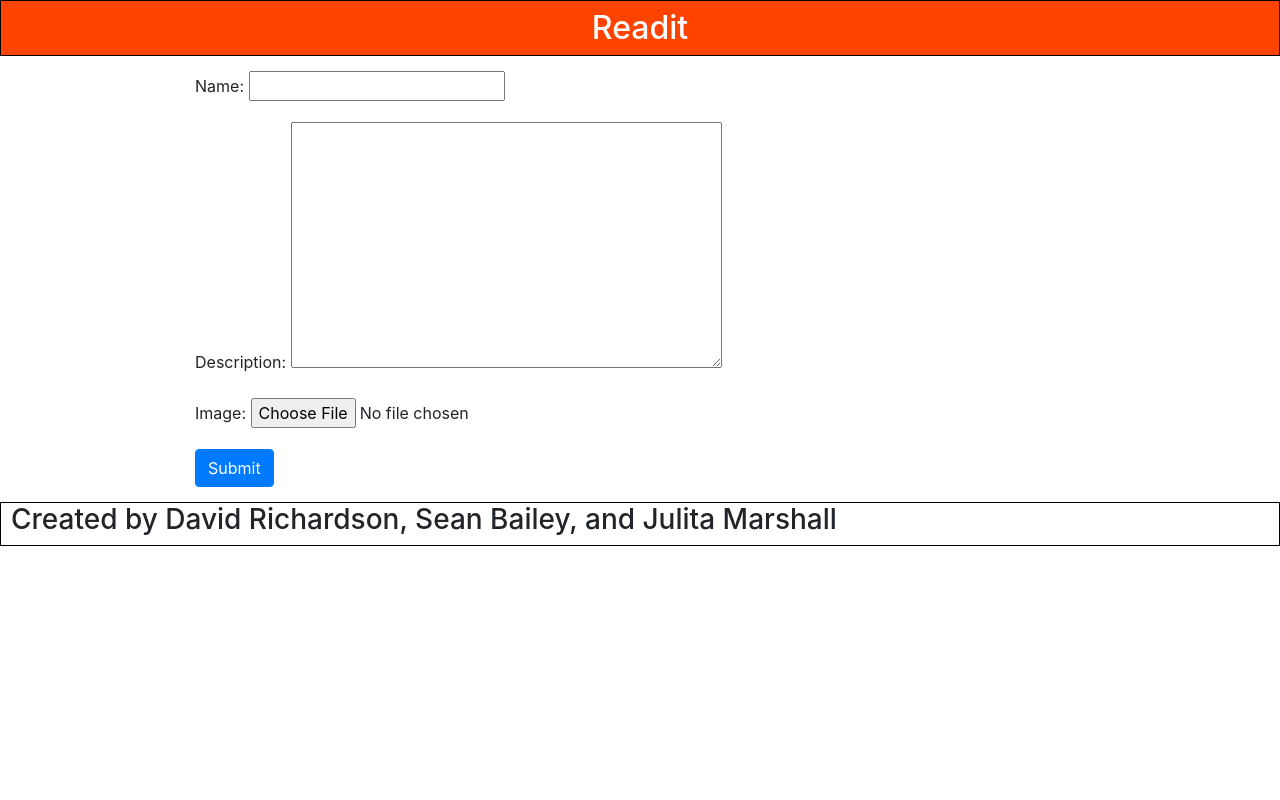
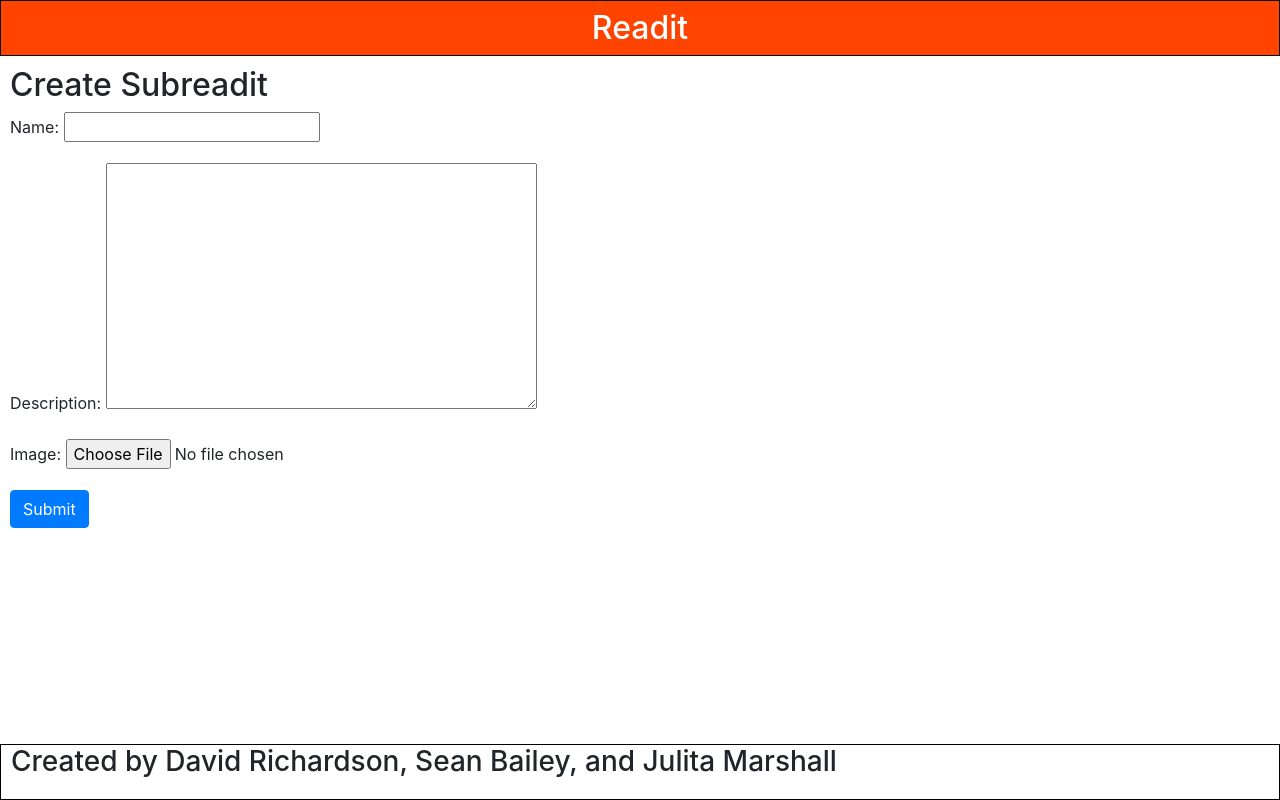
Before and after one commit to Jules8534/Readit-capstone, a Django app: page /new/ in a window 1280 px wide. Run offline with Django 3.2, Linux system fonts and the light colour scheme; the visitor is signed in with stand-in values (Sample User, id 1); some libraries are stand-ins or nearby versions.

Commit message:
even more stylin'

```diff
--- a/readit_site/templates/base.html
+++ b/readit_site/templates/base.html
@@ -8,7 +8,6 @@
       crossorigin="anonymous"
     />
   </head>
-
   <body>
     <div
       style="
@@ -16,15 +15,16 @@
         background: #ff4301;
         color: White;
         padding-top: 8px;
+        height: 7vh;
       "
     >
-      <h2 class="text-center">Readit</h2>
+    <h2 class="text-center"><a href={% url 'homepage' %} style='text-decoration: none; color: white;'>Readit</a></h2>
     </div>
-
-    {% block content %} {% endblock %}
-
+    <div style="min-height: 86vh; padding: 10px;">
+        {% block content %} {% endblock %}
+    </div>
     <footer>
-      <div style="border: 1px solid #000; padding-left: 10px;">
+      <div style="border: 1px solid #000; padding-left: 10px; height: 7vh;">
         <h3>Created by David Richardson, Sean Bailey, and Julita Marshall</h3>
       </div>
     </footer>
--- a/readit_site/templates/create_subreadit.html
+++ b/readit_site/templates/create_subreadit.html
@@ -1,36 +1,13 @@
 {% extends 'base.html' %} {% load static %} {% block content %}
-<style type="text/css">
-  .create-form {
-    width: 100%;
-    max-width: 100%;
-    padding: 15px;
-    margin: auto;
-  }
-  .submit-button {
-    max-width: 200px;
-  }
-</style>
 
+<h2>Create Subreadit</h2>
 <!-- https://docs.djangoproject.com/en/3.0/ref/request-response/#django.http.HttpRequest.FILES -->
-<div class="container">
-  <div class="row">
-    <div class="col-lg-7 offset-lg-1">
-      <form
-        class="create-form"
-        method="POST"
-        action=""
-        enctype="multipart/form-data"
-      >
+<form class="create-form" method="POST" action="" enctype="multipart/form-data">
   {% csrf_token %} {{form.as_p}}
-        <button class="submit-button btn btn-primary btn block" type="submit">
+  <button class="submit-button btn btn-primary" type="submit">
     Submit
   </button>
 </form>
 {% if errors %}
 <p>{{errors}}</p>
-      {% endif %}
-    </div>
-  </div>
-</div>
-
-{% endblock %}
+{% endif %} {% endblock %}
--- a/readit_site/templates/loginform.html
+++ b/readit_site/templates/loginform.html
@@ -1,6 +1,8 @@
+{% extends 'base.html' %} {% block content %}
 <h1>You must be logged in.</h1>
 <form action="" method="POST">
   {% csrf_token %} {{ form.as_p }}
   <input type="submit" value="Log in" />
 </form>
 <p>Not a member? Sign up <a href={% url 'register' %}>here</a>.</p>
+{% endblock %}
--- a/readit_site/templates/post.html
+++ b/readit_site/templates/post.html
@@ -42,9 +42,6 @@
 {% endfor %}
 <hr>
 <p>
-    <a href={% url 'homepage' %}><button class="btn btn-primary btn-sm">Home</button></a>
-</p>
-<p>
     {% if is_moderator %}
     <a href={% url 'post_action' sub.name post.id 'delete' %}><button class="btn btn-danger btn-sm">Delete Post</button></a>
     {% endif %}
--- a/readit_site/templates/register.html
+++ b/readit_site/templates/register.html
@@ -1,3 +1,4 @@
+{% extends 'base.html' %} {% block content %}
 <h2>Register</h2>
 <form method="post">{% csrf_token %}
     {% for field in form %}
@@ -18,3 +19,4 @@
     <button type="submit">Register</button>
 
 </form>
+{% endblock %}
```
Also changed, not shown: readit_site/templates/index.html (+4 -4 lines), readit_site/templates/subreadit.html (+3 -4 lines). Lines whose indentation alone changed are shown as unchanged.
